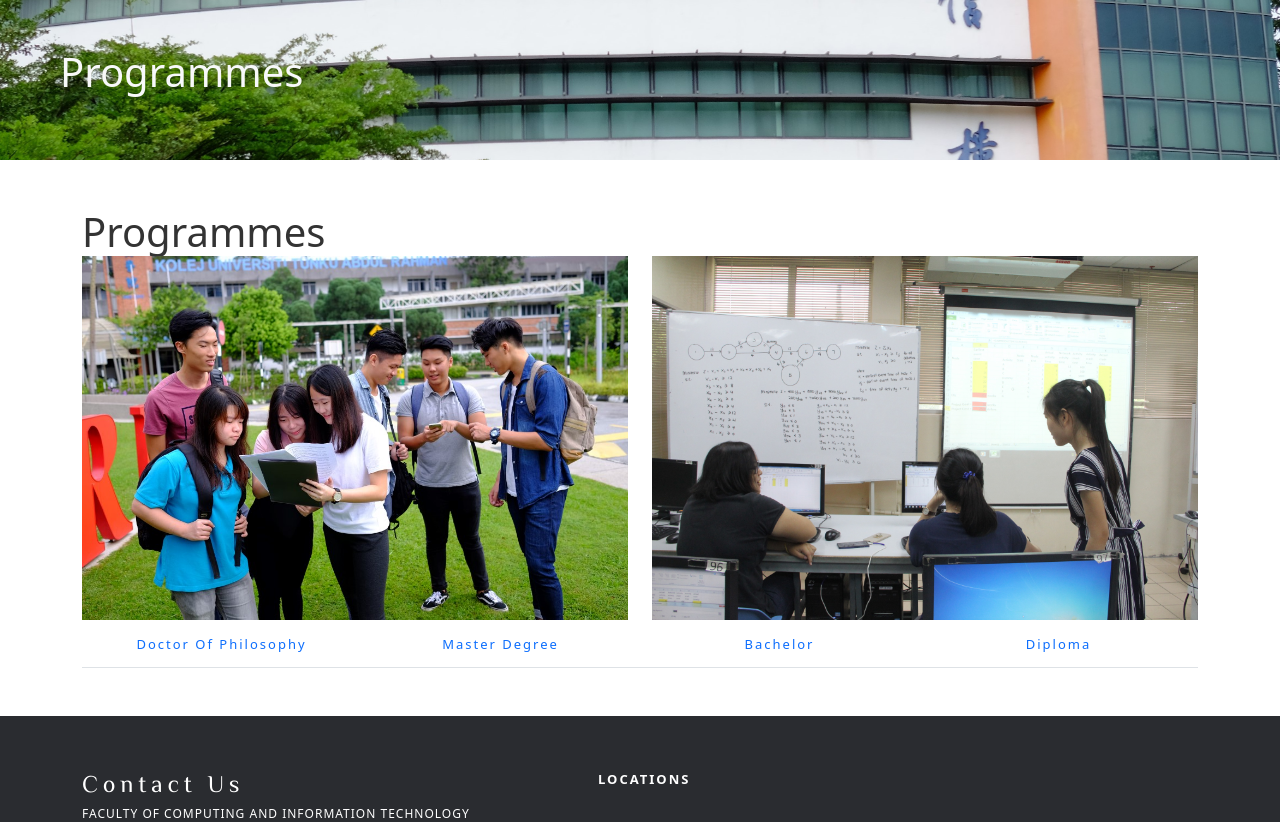
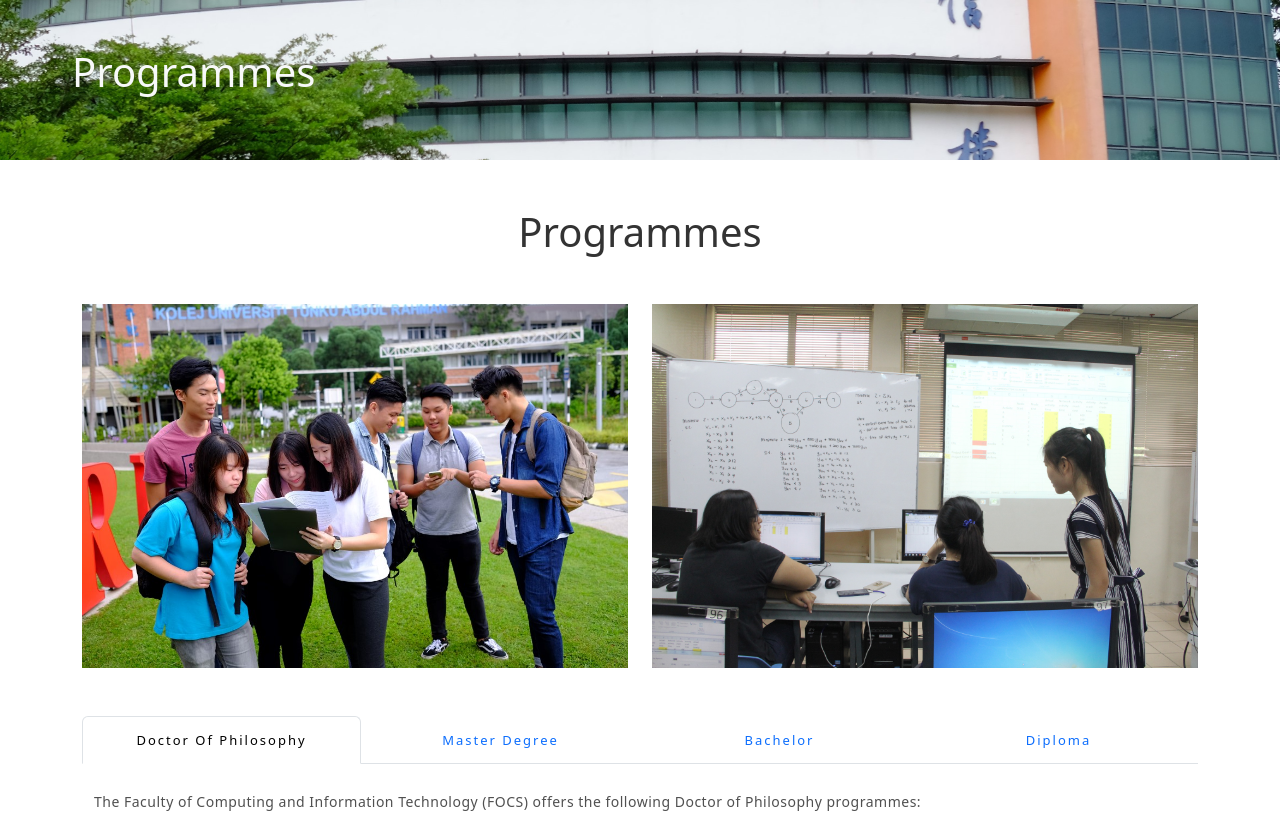
Before and after one commit to Cheanssie/Software-Maintenance-FOCS-Website, a Flask app: page /programme in a window 1280 px wide. Shown: the part 128-950 px from the top of the page. Run offline with Flask 3, Linux system fonts and the light colour scheme; some libraries are stand-ins or nearby versions; grey boxes are pictures that could not be loaded.

Commit message:
complete programme

```diff
--- a/templates/base.html
+++ b/templates/base.html
@@ -255,7 +255,7 @@
 
     <!-- Vendor JS Files -->
     <script src="assets/vendor/aos/aos.js"></script>
-    <script src="assets/vendor/bootstrap/js/bootstrap.bundle.min.js"></script>
+    <script src="https://cdn.jsdelivr.net/npm/bootstrap@5.3.1/dist/js/bootstrap.bundle.min.js"></script>
     <script src="assets/vendor/glightbox/js/glightbox.min.js"></script>
     <script src="assets/vendor/swiper/swiper-bundle.min.js"></script>
     <script src="assets/vendor/php-email-form/validate.js"></script>
--- a/templates/programme.html
+++ b/templates/programme.html
@@ -14,20 +14,13 @@
           margin: 0%;
           padding: 0%;
         }
-        .square-icon {
-            position: absolute;
-            left: -30px; /* Adjust the position of the square icon */
-            top: 0;
-            width: 20px;
-            height: 20px;
-            background-color: #007bff; /* Change the square color as desired */
-        }
+
 </style>
 
 <div class="container-fluid">
   <div class="row">
     <div class="custom-position-size " >
-      <div class="m-5 text-light"><h1>Programmes</h1></div>
+      <div class="container m-5 text-light"><h1>Programmes</h1></div>
     </div>
   </div>
 </div>
@@ -35,7 +28,7 @@
 <div class="container my-5">
   <div class="row">
     <div class="col">
-      <div class="justify-content-center"><h1>Programmes</h1></div>
+      <div class="mb-5 text-center"><h1>Programmes</h1></div>
     </div>
   </div>
 
@@ -48,15 +41,79 @@
     </div>
   </div>
 
-  <div class="row">
+  <div class="row mt-5">
     <div class="">
       <ul class="nav justify-content-center nav-tabs nav-justified">
-        <li class="nav-item"><a class="nav-link" href="#"><div class="">Doctor of Philosophy</div></a></li>
-        <li class="nav-item"><a class="nav-link" href="#"><div class="">Master Degree</div></a></li>
-        <li class="nav-item"><a class="nav-link" href="#"><div class="">Bachelor</div></a></li>
-        <li class="nav-item"><a class="nav-link" href="#"><div class="">Diploma</div></a></li>
+        <li class="nav-item "><a class="nav-link active" data-bs-toggle="tab" href="#doctor"><div class="">Doctor of Philosophy</div></a></li>
+        <li class="nav-item "><a class="nav-link" data-bs-toggle="tab" href="#master"><div class="">Master Degree</div></a></li>
+        <li class="nav-item "><a class="nav-link" data-bs-toggle="tab" href="#bachelor"><div class="">Bachelor</div></a></li>
+        <li class="nav-item "><a class="nav-link" data-bs-toggle="tab" href="#diploma"><div class="">Diploma</div></a></li>
       </ul>
     </div>
   </div>
+
+  <div class="container mt-4">
+    <div class="tab-content">
+        <div id="doctor" class="tab-pane fade show active">
+          <p>The Faculty of Computing and Information Technology (FOCS) offers the following Doctor of Philosophy programmes:</p>
+            <ul>
+              <li><a href="">Doctor of Philosophy (Computer Science)</a></li>
+              <li><a href="">Doctor of Philosophy (Information Technology)</a></li>
+              <li><a href="">Doctor of Philosophy (Mathematical Sciences)</a></li>
+            </ul>
+        </div>
+        <div id="master" class="tab-pane fade">
+          <p>The Faculty of Computing and Information Technology (FOCS) offers the following Master Degree programmes:</p>
+            <ul>
+              <li><a href="">Master of Computer Science</a></li>
+              <li><a href="">Master of Information Technology</a></li>
+              <li><a href="">Master of Science in Mathematical Sciences</a></li>
+            </ul>
+        </div>
+        <div id="bachelor" class="tab-pane fade">
+          <p>The Faculty of Computing and Information Technology (FOCS) offers the following Bachelor Degree programmes:</p>
+          <ul>
+            <li>Bachelor of Science
+              <ul>
+                <li><a href="">Management Mathematics with Computing</a></li>
+              </ul>
+            </li>
+            <li>Bachelor of Computer Science
+              <ul>
+                <li><a href="">Interactive Software Technology</a></li>
+                <li><a href="">Data Science</a></li>
+              </ul>
+            </li>
+            <li>Bachelor of Information Systems
+              <ul>
+                <li><a href="">Enterprice Information System</a></li>
+              </ul>
+            </li>
+            <li>Bachelor of Information Technology
+              <ul>
+                <li><a href="">Information Security </a></li>
+                <li><a href="">Internert Technology</a></li>
+                <li><a href="">Software Systems Development</a></li>
+              </ul>
+            </li>
+            <li>Bachelor of Software Engineering</li>
+          </ul>
+        </div>
+        <div id="diploma" class="tab-pane fade">
+            <p>The Faculty of Computing and Information Technology (FOCS) offers the following Diploma programmes:</p>
+            <ul>
+              <li>Diploma Programmes
+                <ul>
+                  <li><a href="">Diploma in Computer Science</a></li>
+                  <li><a href="">Diploma in Information Systems</a></li>
+                  <li><a href="">Diploma in Information Technology</a></li>
+                  <li><a href="">Diploma in Software Engineering</a></li>
+                </ul>
+              </li>
+            </ul>
+        </div>
+    </div>
+</div>
+
 </div>
 {% endblock %}
```
